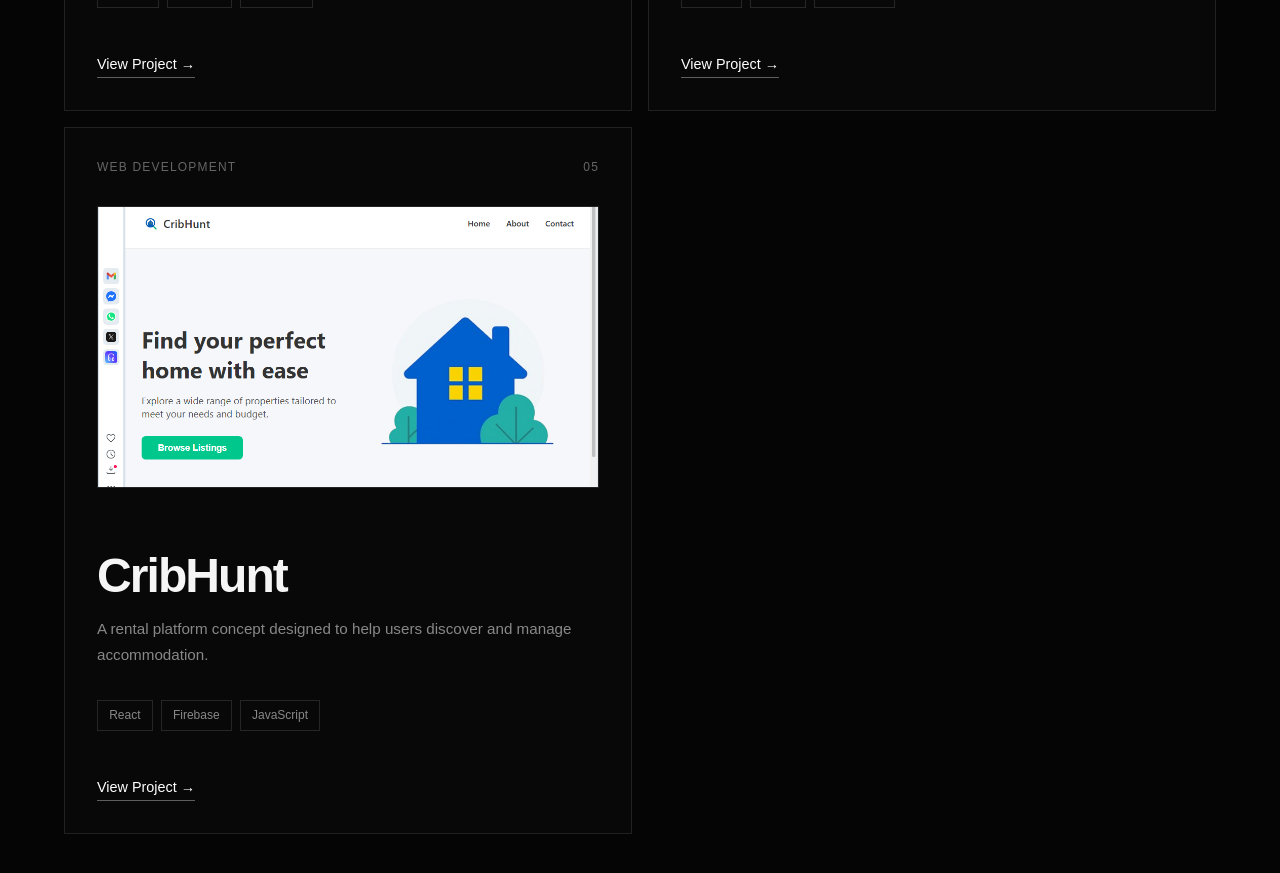
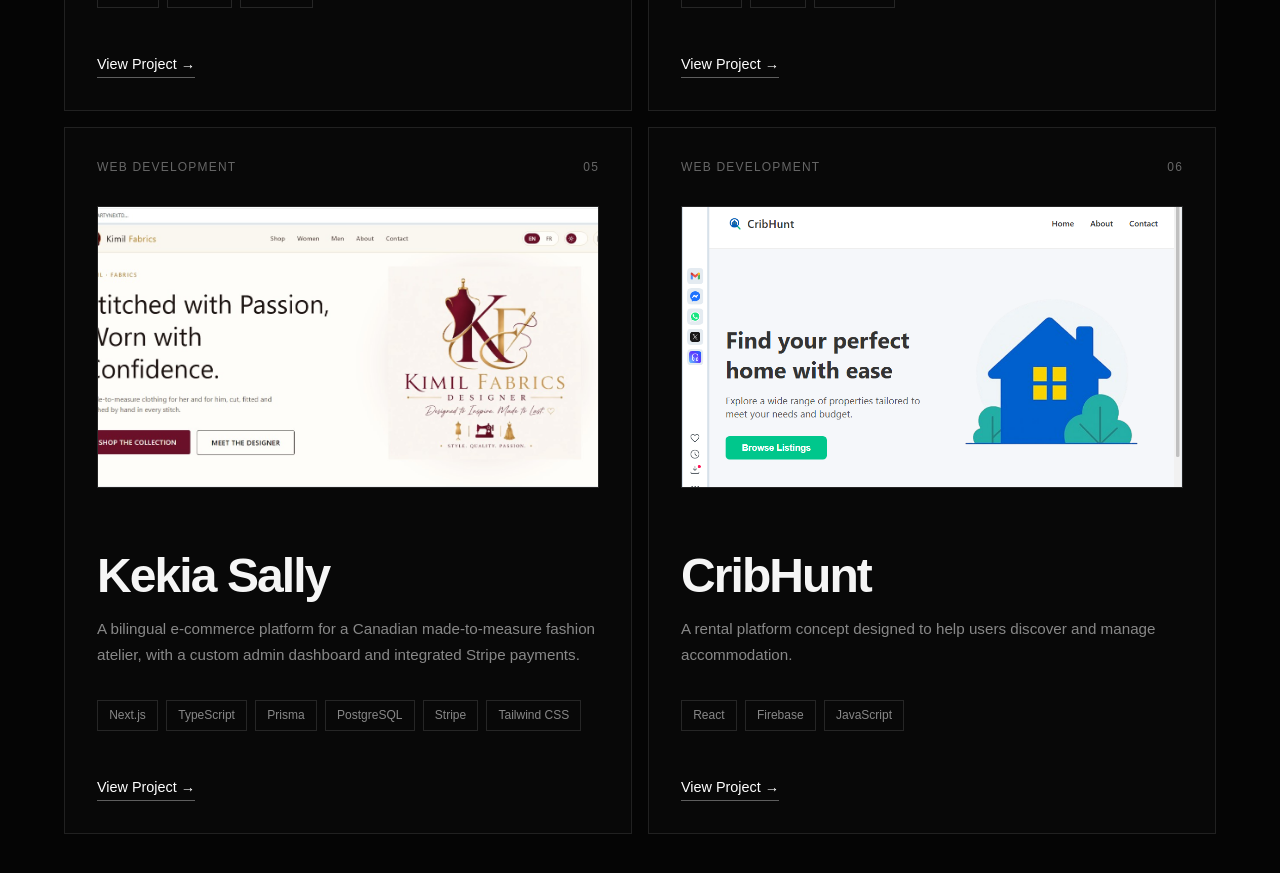
Before and after one commit to Tabotjoel/TJ-Portfolio, a Next.js app: page / in a window 1280 px wide. Shown: the part 4820-5693 px from the top of the page. Built offline with nearby package versions, Linux system fonts and the light colour scheme.

Commit message:
New project

```diff
--- a/data/Project.ts
+++ b/data/Project.ts
@@ -147,8 +147,45 @@
       "For local service businesses, mobile responsiveness is critical since most visitors browse on their phones.",
     ],
   },
+    {
+    id: 5,
+    title: "Kekia Sally",
+    category: "Web Development",
+    description:
+      "A bilingual e-commerce platform for a Canadian made-to-measure fashion atelier, with a custom admin dashboard and integrated Stripe payments.",
+    technologies: ["Next.js", "TypeScript", "Prisma", "PostgreSQL", "Stripe", "Tailwind CSS"],
+    slug: "kekia-sally",
+    image: "/projects/kekia-sally/kimilsfabrics.jpg",
+    links: {
+  github: "",
+  dashboard: "",
+  live: "https://kimilsfabrics.vercel.app",
+},
+    year: "2026",
+
+    overview:
+      "Kekia Sally is a full-stack e-commerce platform built for a Canadian made-to-measure clothing atelier serving both women's and men's wear. The site is fully bilingual (English/French), supports dark and light modes, and gives the business owner a self-serve admin dashboard to manage her entire product catalog and order pipeline without touching code. Currently running in Stripe test mode ahead of full public launch — checkout can be tried end-to-end with a test card, no real charges occur.",
+
+    problem:
+      "The business owner is a skilled tailor with no existing online storefront and no technical background, serving customers across Canada's English and French-speaking markets. She needed a professional, brand-consistent site that could showcase made-to-order pieces, accept real payments, and let her independently add new products, upload her own photography, and track orders — all without ever needing a developer for day-to-day updates.",
+
+    process: [
+      "Designed a custom brand system (color palette, typography, and a signature visual motif) directly from the client's existing logo.",
+      "Built the full storefront with Next.js App Router: home, shop with filtering, product detail pages, cart, and checkout.",
+      "Implemented full English/French localization with next-intl, including a persistent locale switcher across every page.",
+      "Built a password-protected admin dashboard with product CRUD, image uploads, and order management, backed by Prisma and PostgreSQL.",
+      "Integrated Stripe Checkout for CAD payments, including a signed webhook handler to confirm payments and automatically update order status and inventory.",
+      "Deployed to Vercel with Vercel Blob for production image storage and Neon for the production database.",
+    ],
+
+    insights: [
+      "Webhook debugging taught me to verify each layer independently — signature validation, event subscription, and payload delivery are separate failure points that all return misleadingly similar symptoms.",
+      "Building an admin experience for a non-technical user means every decision (form labels, upload flow, status labels) has to be judged by 'would she understand this without me explaining it,' not by developer conventions.",
+      "Localizing a real business's voice in two languages surfaces details a generic i18n setup misses — tone, formality, and even line-break placement in headlines need deliberate attention per language.",
+    ],
+  },
   {
-    id: 5,
+    id: 6,
     title: "CribHunt",
     category: "Web Development",
     description:
```
Also changed, not shown: public/projects/kekia-sally/kimilsfabrics.jpg (added).
